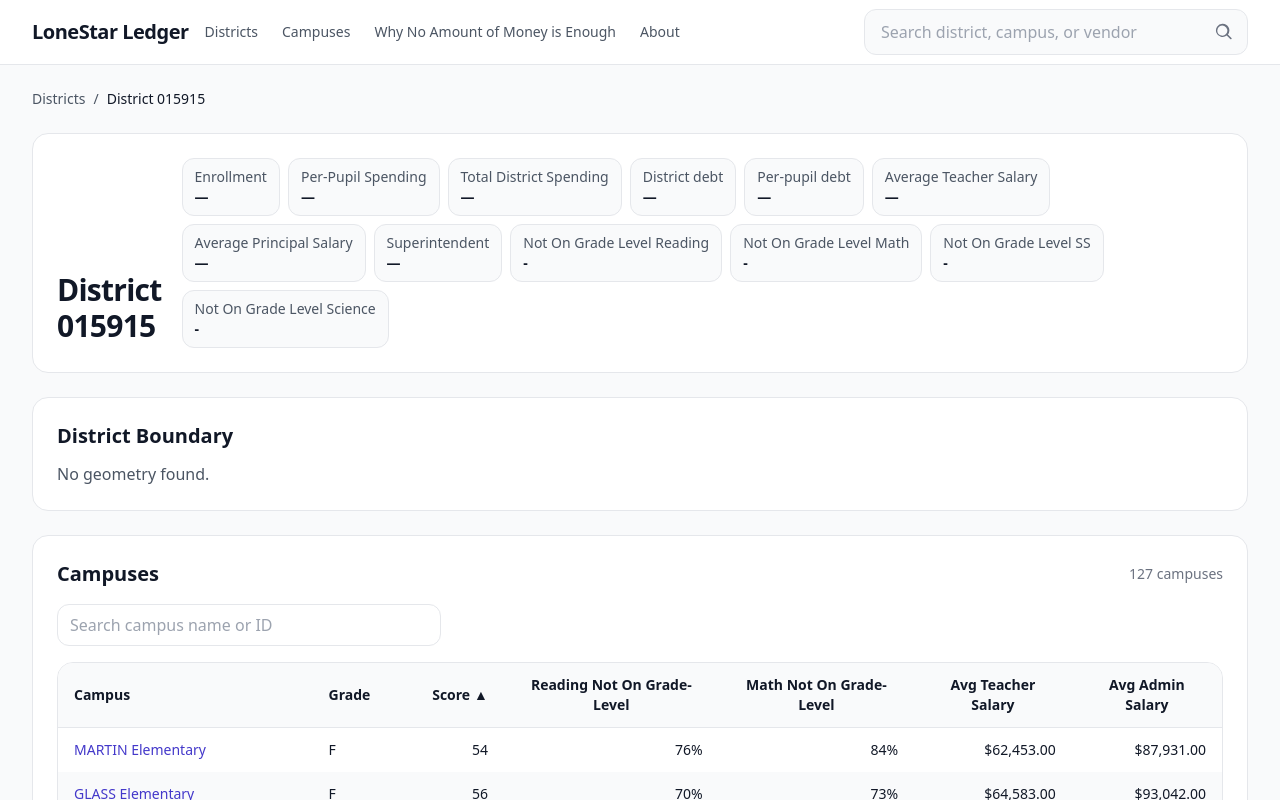
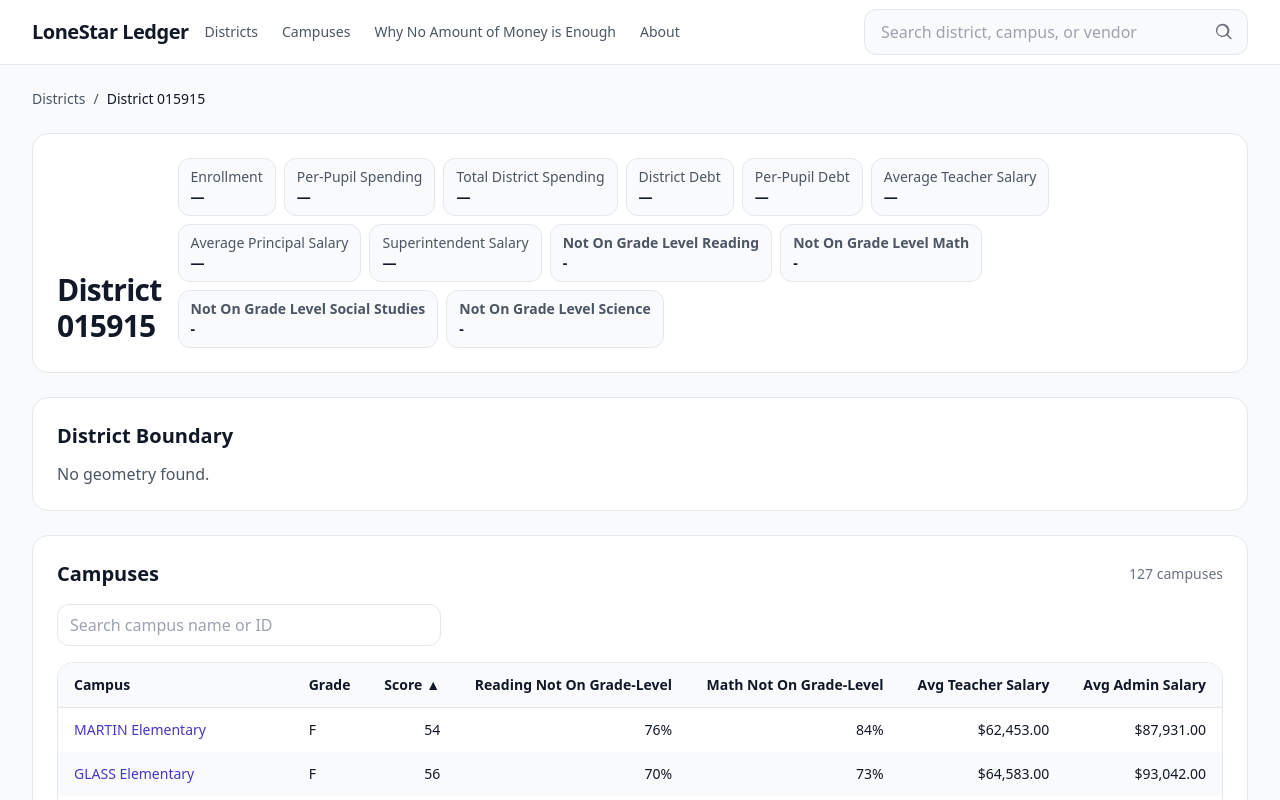
Before and after one commit to jab1897/LoneStarLedger5, a React (Vite) app: page /district/015915 in a window 1280 px wide. Shown: the top 800 px of the page. Built offline with nearby package versions, Linux system fonts and the light colour scheme; no server answers.

Commit message:
refine kpi labels and campus list

```diff
--- a/src/pages/DistrictDetail.jsx
+++ b/src/pages/DistrictDetail.jsx
@@ -212,8 +212,8 @@ export default function DistrictDetail() {
     if (!Number.isFinite(v)) return "gray";
     const p = v > 1 ? v : v * 100;
     if (p <= 10) return "green";
-    if (p > 10 && p <= 20) return "yellow";
-    if (p > 20 && p <= 30) return "amber";
+    if (p <= 20) return "yellow";
+    if (p <= 40) return "amber";
     if (p > 40) return "red";
     return "gray";
   };
@@ -310,6 +310,16 @@ export default function DistrictDetail() {
     return list;
   }, [campusRows, campSearch]);
 
+  const sortedCampuses = React.useMemo(
+    () => [...filteredCampuses].sort((a, b) => a.campusScore - b.campusScore),
+    [filteredCampuses]
+  );
+
+  const visibleCampuses = React.useMemo(
+    () => (campSearch ? sortedCampuses : sortedCampuses.slice(0, 15)),
+    [sortedCampuses, campSearch]
+  );
+
   const campusCols = [
     {
       key: "campusName",
@@ -392,30 +402,34 @@ export default function DistrictDetail() {
             <StatPill label="Enrollment" value={Number.isNaN(enrollment) ? "—" : num.format(enrollment)} />
             <StatPill label="Per-Pupil Spending" value={Number.isNaN(perStudent) ? "—" : usd.format(perStudent)} />
             <StatPill label="Total District Spending" value={Number.isNaN(totalSpending) ? "—" : usd.format(totalSpending)} />
-            <StatPill label="District debt" value={Number.isNaN(districtDebt) ? "—" : usd.format(districtDebt)} />
-            <StatPill label="Per‑pupil debt" value={Number.isNaN(perPupilDebt) ? "—" : usd.format(perPupilDebt)} />
+            <StatPill label="District Debt" value={Number.isNaN(districtDebt) ? "—" : usd.format(districtDebt)} />
+            <StatPill label="Per-Pupil Debt" value={Number.isNaN(perPupilDebt) ? "—" : usd.format(perPupilDebt)} />
             <StatPill label="Average Teacher Salary" value={Number.isNaN(teacherSalary) ? "—" : usd.format(teacherSalary)} />
             <StatPill label="Average Principal Salary" value={Number.isNaN(principalSal) ? "—" : usd.format(principalSal)} />
-            <StatPill label="Superintendent" value={Number.isNaN(superSalary) ? "—" : usd.format(superSalary)} />
+            <StatPill label="Superintendent Salary" value={Number.isNaN(superSalary) ? "—" : usd.format(superSalary)} />
             <StatPill
               label="Not On Grade Level Reading"
               value={Number.isFinite(readingNot) ? toPct(readingNot) : "-"}
               color={pctColor(readingNot)}
+              boldLabel
             />
             <StatPill
               label="Not On Grade Level Math"
               value={Number.isFinite(mathNot) ? toPct(mathNot) : "-"}
               color={pctColor(mathNot)}
+              boldLabel
             />
             <StatPill
-              label="Not On Grade Level SS"
+              label="Not On Grade Level Social Studies"
               value={Number.isFinite(ssNot) ? toPct(ssNot) : "-"}
               color={pctColor(ssNot)}
+              boldLabel
             />
             <StatPill
               label="Not On Grade Level Science"
               value={Number.isFinite(scienceNot) ? toPct(scienceNot) : "-"}
               color={pctColor(scienceNot)}
+              boldLabel
             />
           </div>
         </div>
@@ -446,7 +460,7 @@ export default function DistrictDetail() {
 
         <DataTable
           columns={campusCols}
-          rows={filteredCampuses}
+          rows={visibleCampuses}
           initialSort={{ key: "campusScore", dir: "asc" }}
         />
       </section>
--- a/src/ui/StatPill.jsx
+++ b/src/ui/StatPill.jsx
@@ -1,6 +1,6 @@
 import React from "react";
 
-export default function StatPill({ label, value, color = "gray" }) {
+export default function StatPill({ label, value, color = "gray", boldLabel = false }) {
   const styles = {
     gray: "bg-gray-50",
     green: "bg-green-100 text-green-800",
@@ -9,10 +9,11 @@ export default function StatPill({ label, value, color = "gray" }) {
     red: "bg-red-100 text-red-800",
   };
   const cls = styles[color] || styles.gray;
+  const labelCls = boldLabel ? "text-gray-600 font-bold" : "text-gray-600";
 
   return (
     <div className={`rounded-xl border px-3 py-2 text-sm ${cls}`}>
-      <p className="text-gray-600">{label}</p>
+      <p className={labelCls}>{label}</p>
       <p className="font-bold">{value}</p>
     </div>
   );
```
